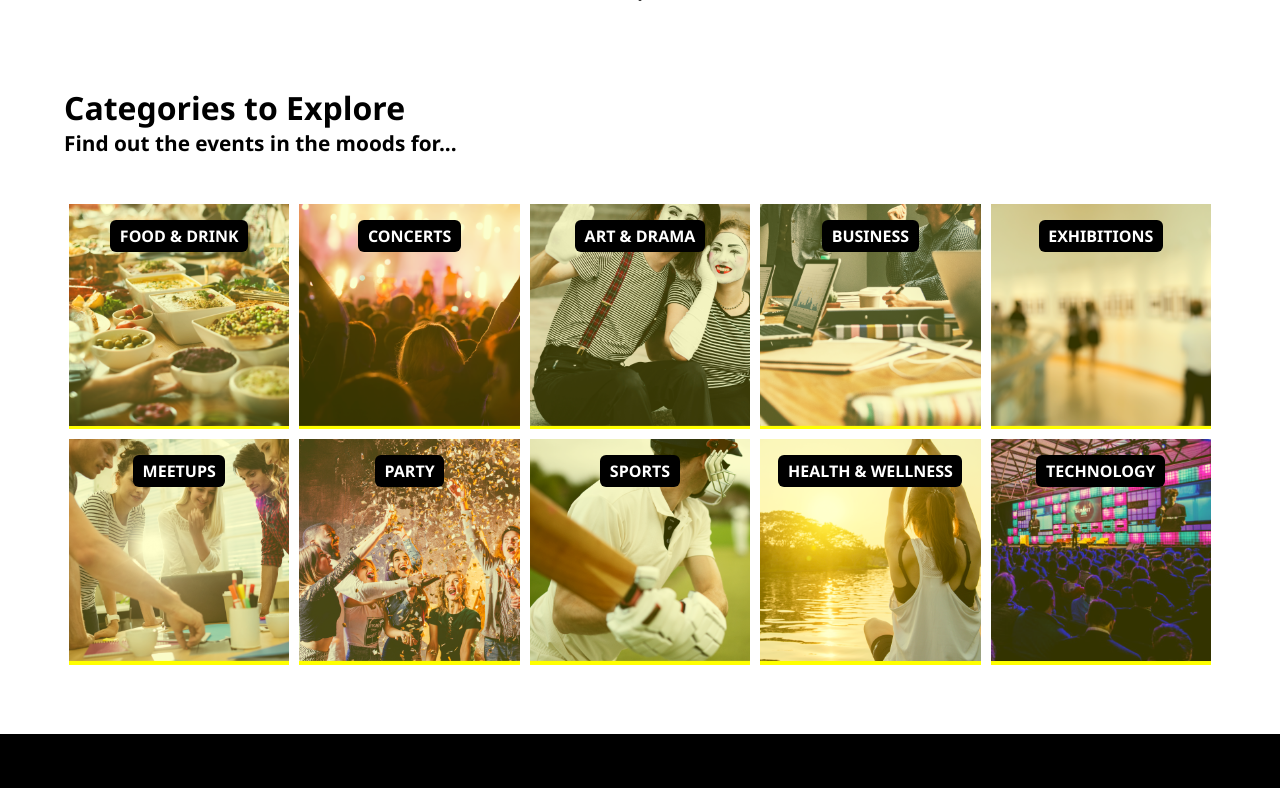
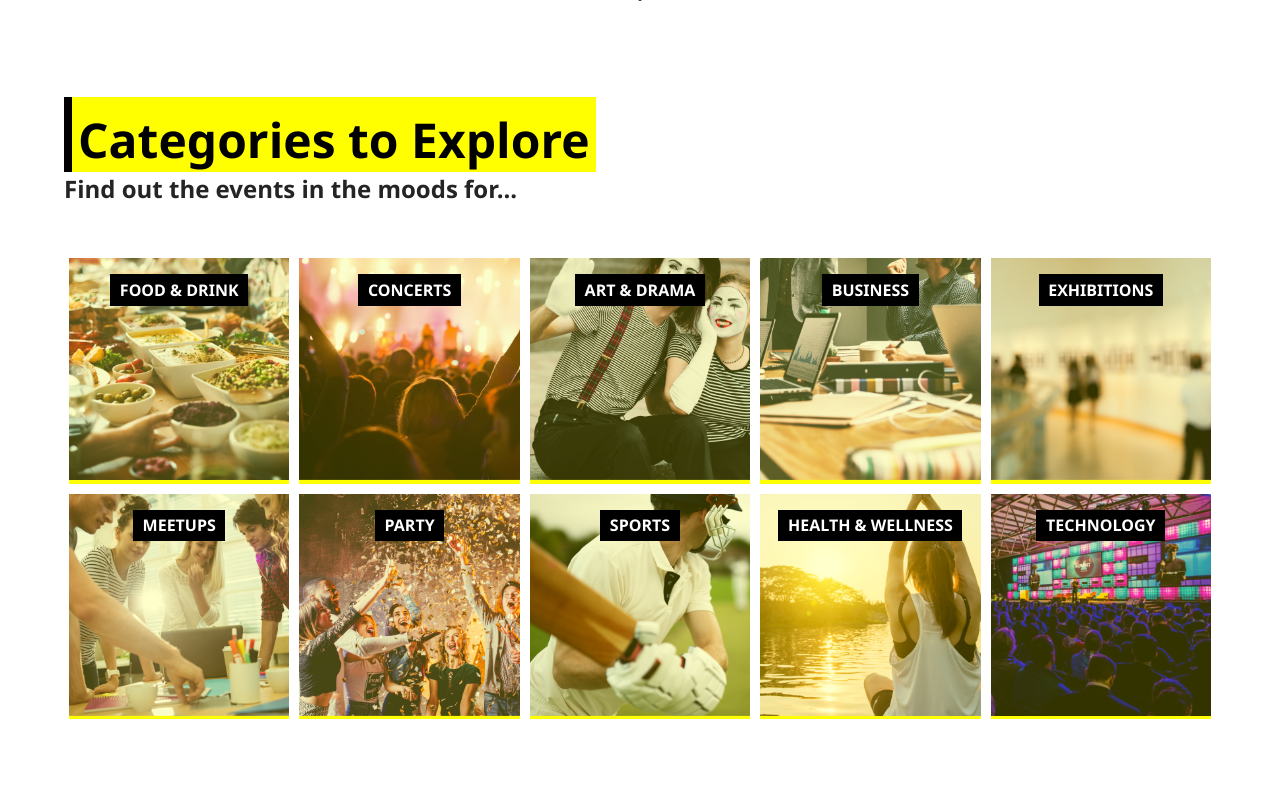
Before and after one commit to ShehanAmarasooriya/nearby-event-web-project, a PHP site: page / in a window 1280 px wide. Shown: the part 644-1432 px from the top of the page. Before the commit the page ends 1378 px from the top, so only its background shows below. Run offline with PHP 8.4, Linux system fonts and the light colour scheme; some libraries are stand-ins or nearby versions.

Commit message:
css updated

```diff
--- a/css_files/main.css
+++ b/css_files/main.css
@@ -78,7 +78,6 @@ body {
 .navbar ul li:last-child a {
   border: 1.4px solid yellow;
   padding: 8px 15px;
-  border-radius: 8px;
   -webkit-transition-duration: 0.3s;
           transition-duration: 0.3s;
 }
@@ -108,7 +107,6 @@ body {
   background-color: black;
   color: white;
   padding: 10px 20px;
-  border-radius: 8px;
 }
 
 .hero-text h2 {
@@ -120,13 +118,20 @@ body {
 }
 
 .g-head {
-  font-size: 2em;
+  font-size: 3em;
   margin-bottom: 0;
+  background-color: yellow;
+  display: inline-block;
+  width: 45%;
+  padding-top: 10px;
+  padding-left: 6px;
+  border-left: 8px solid black;
 }
 
 .g-subhead {
-  font-size: 1.3em;
+  font-size: 1.5em;
   margin: 0 0 2em 0;
+  color: #242424;
 }
 
 .gallery {
@@ -169,7 +174,8 @@ body {
   background-color: black;
   display: inline-block;
   padding: .3em .6em;
-  border-radius: 6px;
+  -webkit-transition-duration: .5s;
+          transition-duration: .5s;
 }
 
 .gallery .card .caption .additional {
@@ -188,7 +194,6 @@ body {
   padding: .5em;
   font-weight: bold;
   color: black;
-  border-radius: 8px;
 }
 
 .gallery .card .caption .additional a:last-child {
--- a/css_files/main.scss
+++ b/css_files/main.scss
@@ -70,7 +70,6 @@ body {
             a {
                 border: 1.4px solid yellow;
                 padding: 8px 15px;
-                border-radius: 8px;
                 transition-duration: 0.3s;
             }
 
@@ -103,7 +102,6 @@ body {
         background-color: black;
         color: white;
         padding: 10px 20px;
-        border-radius: 8px;
     }
 
     h2 {
@@ -116,13 +114,20 @@ body {
 }
 
 .g-head {
-    font-size: 2em;
+    font-size: 3em;
     margin-bottom: 0;
+    background-color: yellow;
+    display: inline-block;
+    width: 45%;
+    padding-top: 10px;
+    padding-left: 6px;
+    border-left: 8px solid black;
 }
 
 .g-subhead {
-    font-size: 1.3em;
+    font-size: 1.5em;
     margin: 0 0 2em 0;
+    color: rgb(36, 36, 36);
 }
 
 .gallery {
@@ -158,7 +163,7 @@ body {
                 background-color: black;
                 display: inline-block;
                 padding: .3em .6em;
-                border-radius: 6px;
+                transition-duration: .5s;
             }
 
             .additional {
@@ -176,7 +181,6 @@ body {
                     padding: .5em;
                     font-weight: bold;
                     color: black;
-                    border-radius: 8px;
                 }
 
                 a:last-child {
@@ -217,19 +221,19 @@ body {
 
     .card:hover {
         background: black;
-    }
 
-    .card:hover img {
+        img {
             transform: translate3d(0, 0, 0) scale(1);
             opacity: .4;
         }
 
-    .card:hover .additional {
+        .additional {
             opacity: 1;
             transform: scale(1);
         }
 
-    .card:hover .caption::before {
+        .caption::before {
             transform: rotateZ(-45deg) translate3d(0,0,0);
         }
     }
+}
```
Also changed, not shown: 1 other file. Lines whose indentation alone changed are shown as unchanged.
